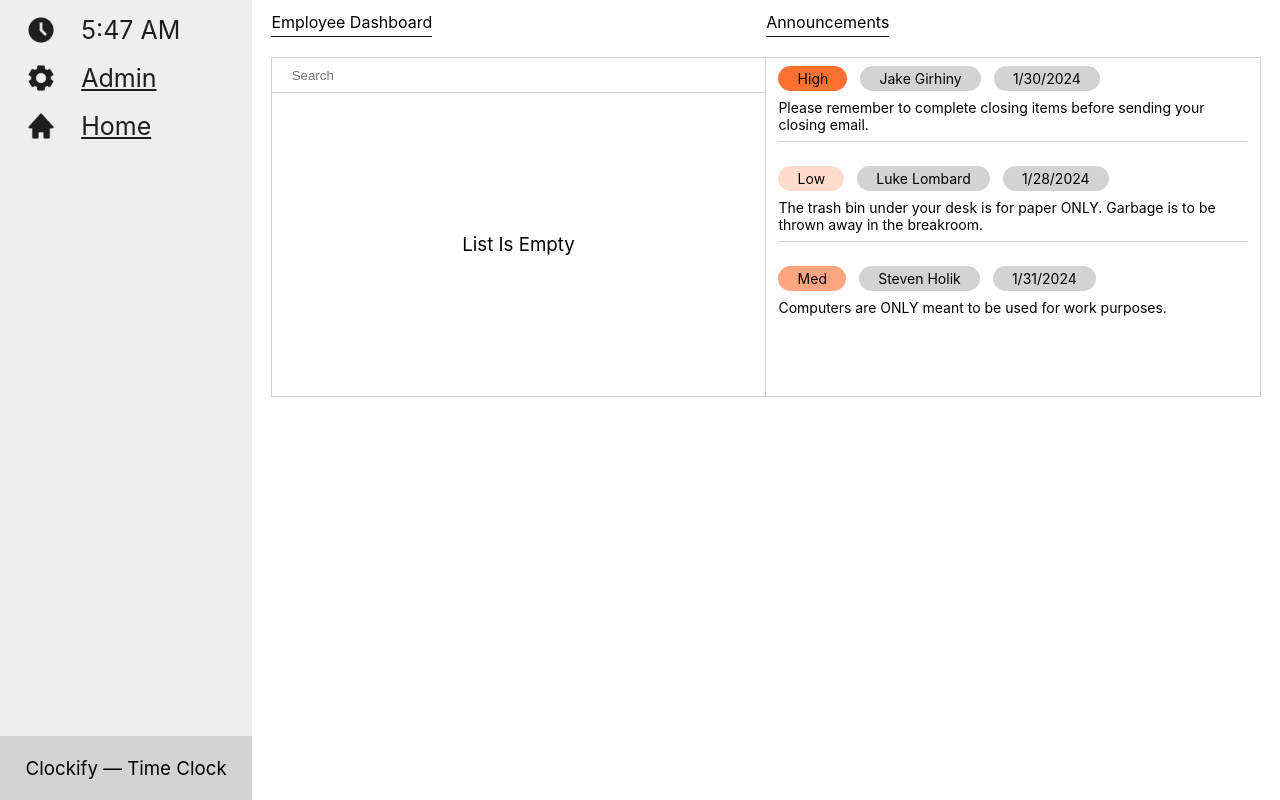
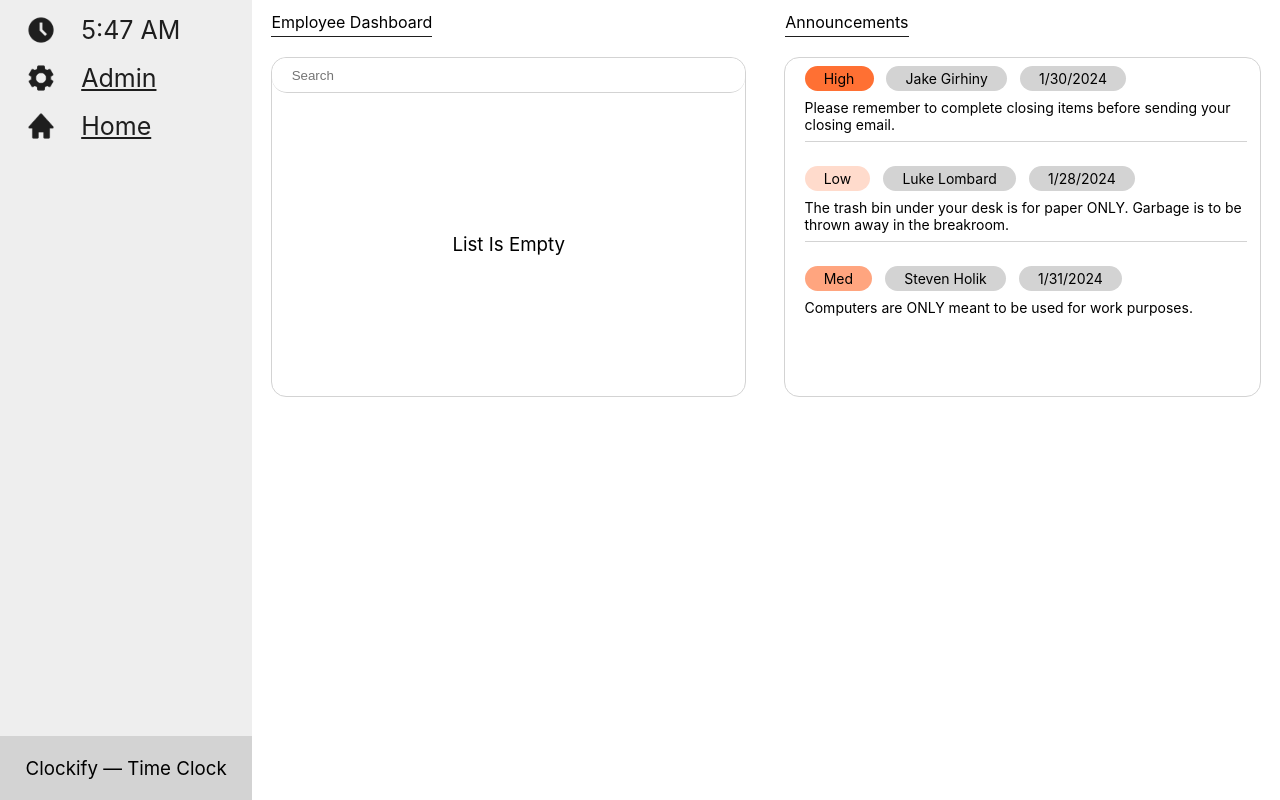
Before and after one commit to jegirhiny/time-clock, a React (Create React App) app: page / in a window 1280 px wide. Built offline with nearby package versions, Linux system fonts and the light colour scheme.

Commit message:
curved borders on employee dashboard and info

```diff
--- a/src/components/employee-dashboard/employee-dashboard.component.jsx
+++ b/src/components/employee-dashboard/employee-dashboard.component.jsx
@@ -23,16 +23,16 @@ const EmployeeDashboard = ({ isAdmin=false }) => {
         <div className='employee-dashboard'>
             {/* !! Title of Component */}
             <div className='employee-top'>
-                <div>
+                <div className='marg-right'>
                     <label>Employee Dashboard</label>
                 </div>
-                <div>
+                <div className='marg-left'>
                     {isAdmin ? <label>Employee Info</label> : <label>Announcements</label>}
                 </div>
             </div>
             <div className='inner-board'>
                 {/* !! Table of Employees */}
-                <div className='employee-table'>
+                <div className='marg-right employee-table'>
                     <div className='employee-list'>
                         {/* !! Search Bar */}
                         <Search pullRequest={pullRequest} />
@@ -43,7 +43,7 @@ const EmployeeDashboard = ({ isAdmin=false }) => {
                     </div>
                 </div>
                 {/* !! Announcement / Info Component */}
-                <div className='employee-info'>
+                <div className='marg-left employee-info'>
                     {isAdmin ? <EmployeeInfo employee={employee} /> : <Announcements />}
                 </div>
             </div>
--- a/src/components/employee-dashboard/employee-dashboard.styles.css
+++ b/src/components/employee-dashboard/employee-dashboard.styles.css
@@ -33,12 +33,13 @@
     flex-direction: column;
     border: 1px solid lightgray;
     height: calc(47vh - 2px - 3vh - 1.5vh);
+    border-radius: 15px;
     width: -webkit-fill-available;
 }
 
 .employee-info {
+    border-radius: 15px;
     border: 1px solid lightgray;
-    border-left: none;
     display: flex;
     overflow: auto;
     width: 50%;
--- a/src/components/message/message.styles.css
+++ b/src/components/message/message.styles.css
@@ -2,7 +2,7 @@
     width: inherit;
     display: flex;
     flex-direction: column;
-    margin: 1vh 1vw 3vh 1vw;
+    margin: 1vh 1vw 3vh 1.5vw;
     padding-bottom: 1vh;
     border-bottom: 1px solid lightgray;
 }
--- a/src/components/search/search.styles.css
+++ b/src/components/search/search.styles.css
@@ -1,5 +1,6 @@
 .search {
     width: -webkit-fill-available;
+    border-radius: 15px;
     border-bottom: 1px solid lightgray !important;
     text-indent: 1.5vw;
     outline: none;
```
